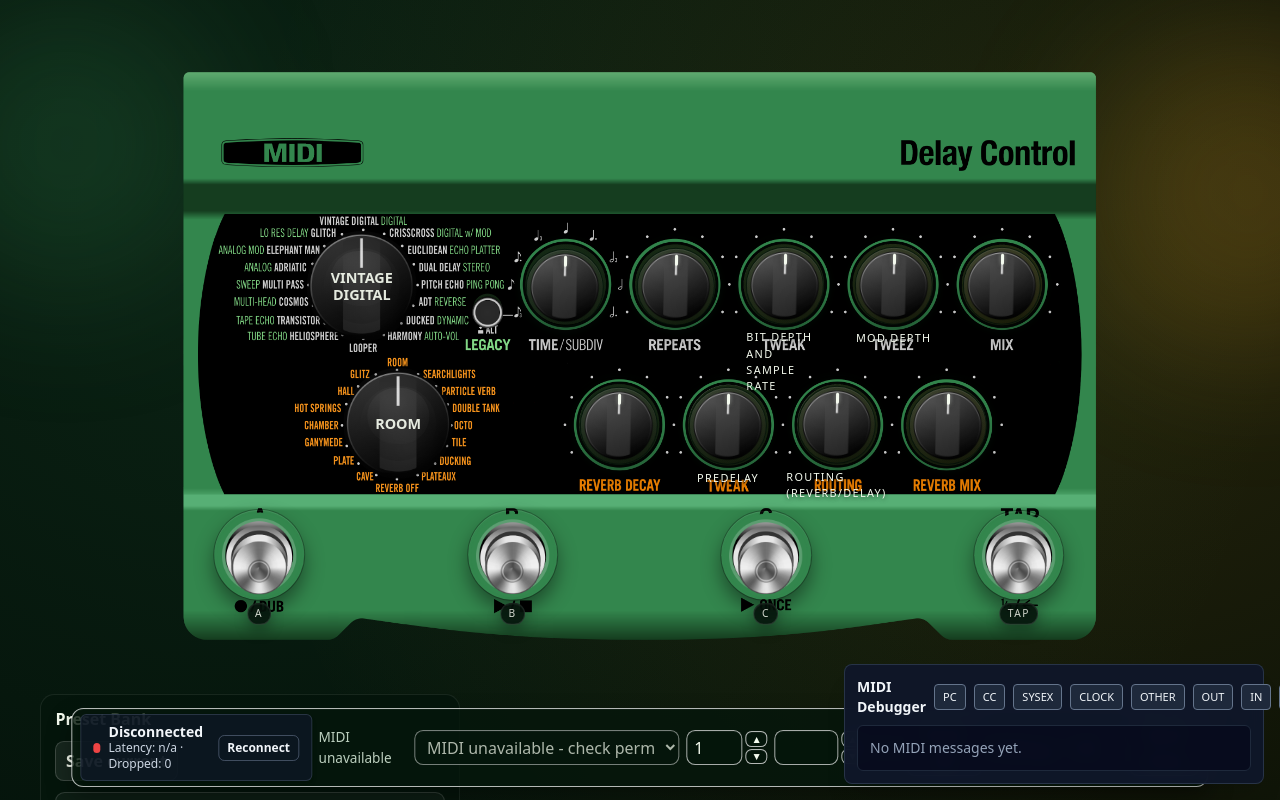
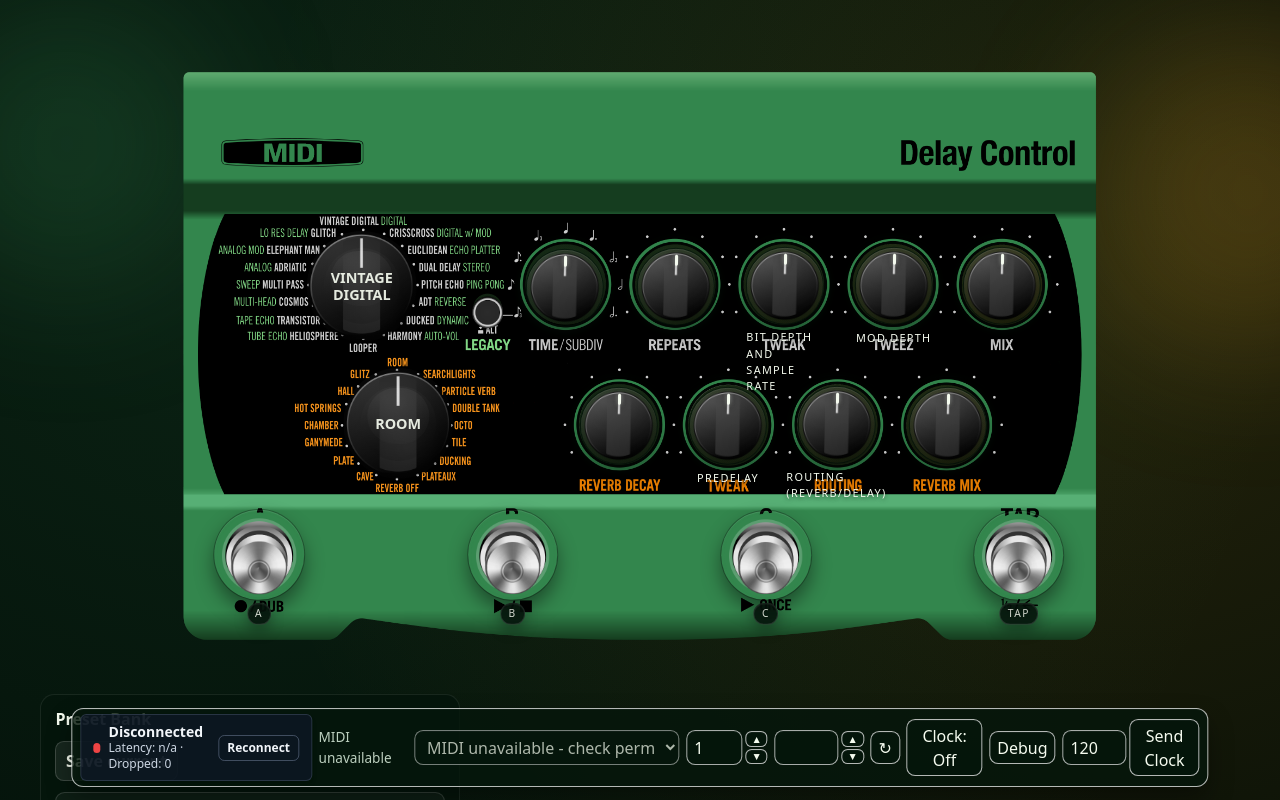
Before and after one commit to salmanj1/MacDLmkII, a React (Vite) app: page / in a window 1280 px wide. Shown: the top 800 px of the page. Built offline with nearby package versions, Linux system fonts and the light colour scheme.

Commit message:
feat: update styles in MidiDebuggerPanel for improved visibility and adjust App state initialization

```diff
--- a/src/App.module.less
+++ b/src/App.module.less
@@ -18,7 +18,8 @@
   position: absolute;
   inset: 0;
   background: radial-gradient(circle at 18% 8%, fade(@glow, 16%), transparent 42%),
-    radial-gradient(circle at 88% 12%, fade(@accentWarm, 14%), transparent 36%);
+    radial-gradient(circle at 88% 12%, fade(@accentWarm, 14%), transparent 36%),
+    linear-gradient(180deg, fade(@bgDark, 96%) 0%, fade(@bgDark, 92%) 45%, fade(@bgDark, 98%) 100%);
 }
 
 .orb {
@@ -48,7 +49,7 @@
   left: 0;
   right: 0;
   bottom: 0;
-  height: 16rem;
+  height: 20rem;
   background: @bgRibbon;
 }
 
--- a/src/App.tsx
+++ b/src/App.tsx
@@ -74,7 +74,7 @@ type PresetSnapshot = {
   const [reverbDetent, setReverbDetent] = useState(0);
   const [activeBaseline, setActiveBaseline] = useState<PresetSnapshot | null>(null);
   const [presetDirty, setPresetDirty] = useState(false);
-  const [showDebugger, setShowDebugger] = useState(process.env.NODE_ENV === 'development');
+  const [showDebugger, setShowDebugger] = useState(false);
 
   useIncomingMidi(process.env.NODE_ENV === 'development');
   useEffect(() => {
--- a/src/components/molecules/MidiDebuggerPanel/MidiDebuggerPanel.tsx
+++ b/src/components/molecules/MidiDebuggerPanel/MidiDebuggerPanel.tsx
@@ -70,7 +70,7 @@ const MidiDebuggerPanel: FC<Props> = ({ onClose }) => {
   };
 
   return (
-    <div className="fixed bottom-4 right-4 z-40 flex w-[420px] max-h-[45vh] flex-col gap-2 rounded-lg border border-slate-700/70 bg-slate-900/95 p-3 shadow-xl backdrop-blur">
+    <div className="fixed bottom-4 right-4 z-40 flex w-[420px] max-h-[45vh] flex-col gap-2 rounded-lg border border-emerald-700/40 bg-emerald-950/90 p-3 shadow-xl backdrop-blur">
       <div className="flex items-center gap-2">
         <div className="text-sm font-semibold text-slate-100">MIDI Debugger</div>
         <div className="flex gap-2 text-[11px] text-slate-300">
@@ -80,7 +80,9 @@ const MidiDebuggerPanel: FC<Props> = ({ onClose }) => {
               type="button"
               onClick={() => toggleMidiLogFilter(key)}
               className={`rounded border px-2 py-1 ${
-                filters[key] ? 'border-slate-500 bg-slate-800 text-slate-100' : 'border-slate-700 bg-slate-900 text-slate-500'
+                filters[key]
+                  ? 'border-emerald-500/60 bg-emerald-900/70 text-emerald-100'
+                  : 'border-emerald-800/50 bg-emerald-950/60 text-emerald-300/70'
               }`}
             >
               {key.toUpperCase()}
@@ -90,14 +92,14 @@ const MidiDebuggerPanel: FC<Props> = ({ onClose }) => {
         <div className="ml-auto flex items-center gap-2">
           <button
             type="button"
-            className="rounded border border-slate-600 px-2 py-1 text-xs text-slate-100 hover:border-slate-300"
+            className="rounded border border-emerald-700 px-2 py-1 text-xs text-emerald-100 hover:border-emerald-400"
             onClick={clearMidiLog}
           >
             Clear
           </button>
           <button
             type="button"
-            className="rounded border border-slate-600 px-2 py-1 text-xs text-slate-100 hover:border-slate-300 disabled:opacity-60"
+            className="rounded border border-emerald-700 px-2 py-1 text-xs text-emerald-100 hover:border-emerald-400 disabled:opacity-60"
             onClick={exportLog}
             disabled={exporting}
           >
@@ -105,7 +107,7 @@ const MidiDebuggerPanel: FC<Props> = ({ onClose }) => {
           </button>
           <button
             type="button"
-            className="rounded border border-slate-600 px-2 py-1 text-xs text-slate-100 hover:border-slate-300"
+            className="rounded border border-emerald-700 px-2 py-1 text-xs text-emerald-100 hover:border-emerald-400"
             onClick={onClose}
           >
             ✕
@@ -113,10 +115,10 @@ const MidiDebuggerPanel: FC<Props> = ({ onClose }) => {
         </div>
       </div>
 
-      <div className="flex-1 overflow-y-auto rounded-md border border-slate-800 bg-slate-950/60">
-        <div className="divide-y divide-slate-800">
+      <div className="flex-1 overflow-y-auto rounded-md border border-emerald-800/60 bg-emerald-950/70">
+        <div className="divide-y divide-emerald-800/60">
           {filtered.length === 0 && (
-            <div className="p-3 text-sm text-slate-400">No MIDI messages yet.</div>
+            <div className="p-3 text-sm text-emerald-200/80">No MIDI messages yet.</div>
           )}
           {filtered.map((entry) => (
             <div
```
